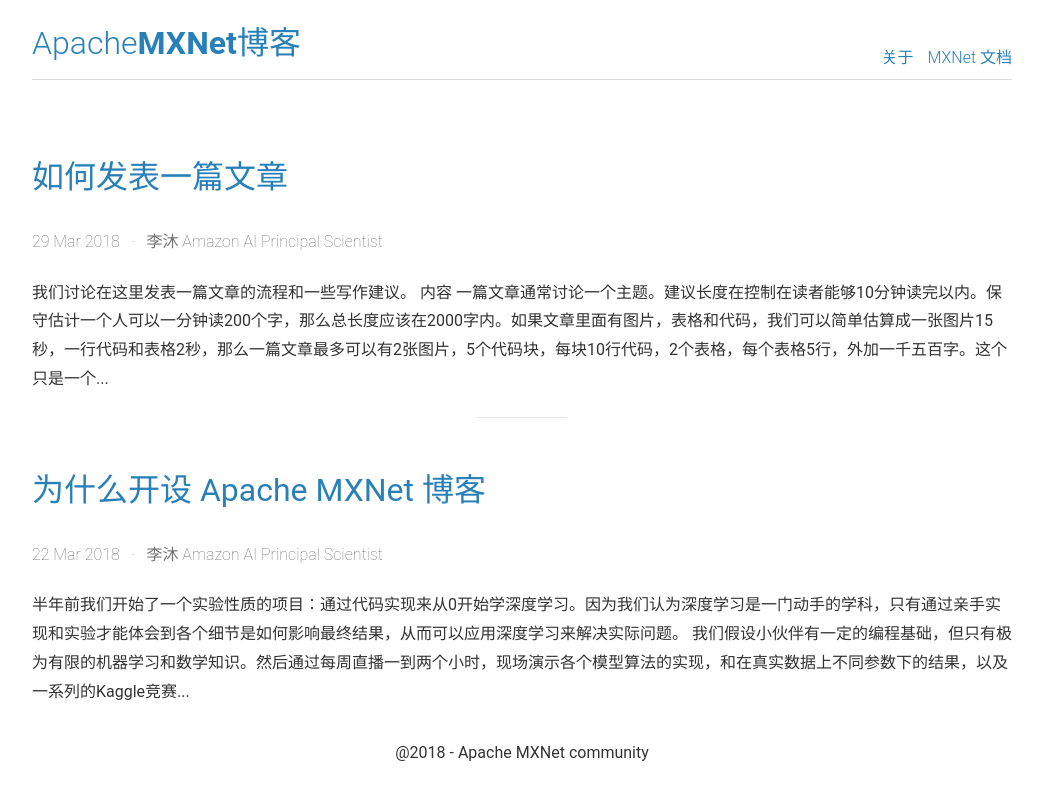
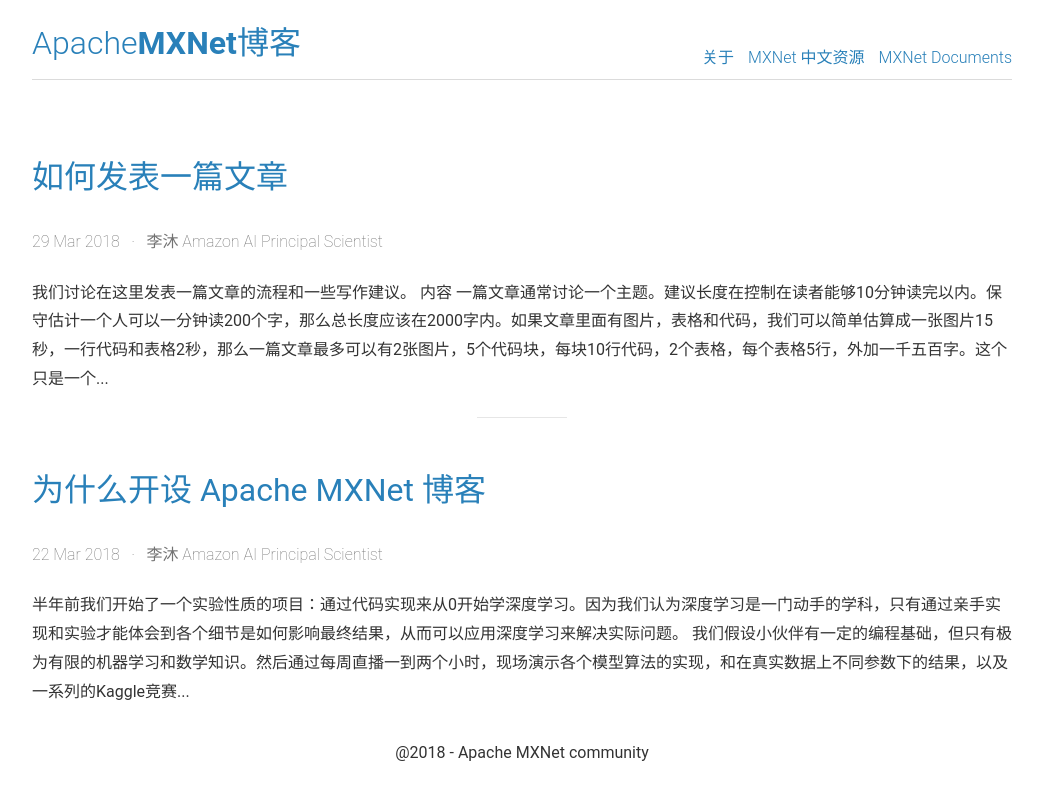
Before and after one commit to mxnet-zh/blog, a Jekyll site: the page built from index.html, in a window 1280 px wide. Shown: the top 800 px of the page, without its empty margins (118-1161 px from the left). Built offline with Jekyll 4.4.1, drawn with Linux system fonts in a browser that asks for light colours; the list of posts is cut into pages by our own code.

Commit message:
add link

```diff
--- a/_includes/link.html
+++ b/_includes/link.html
@@ -1 +1,2 @@
-<a href="http://mxnet.io">MXNet 文档</a>
+<a href="http://zh.mxnet.io">MXNet 中文资源</a>
+<a href="http://mxnet.io">MXNet Documents</a>
```
